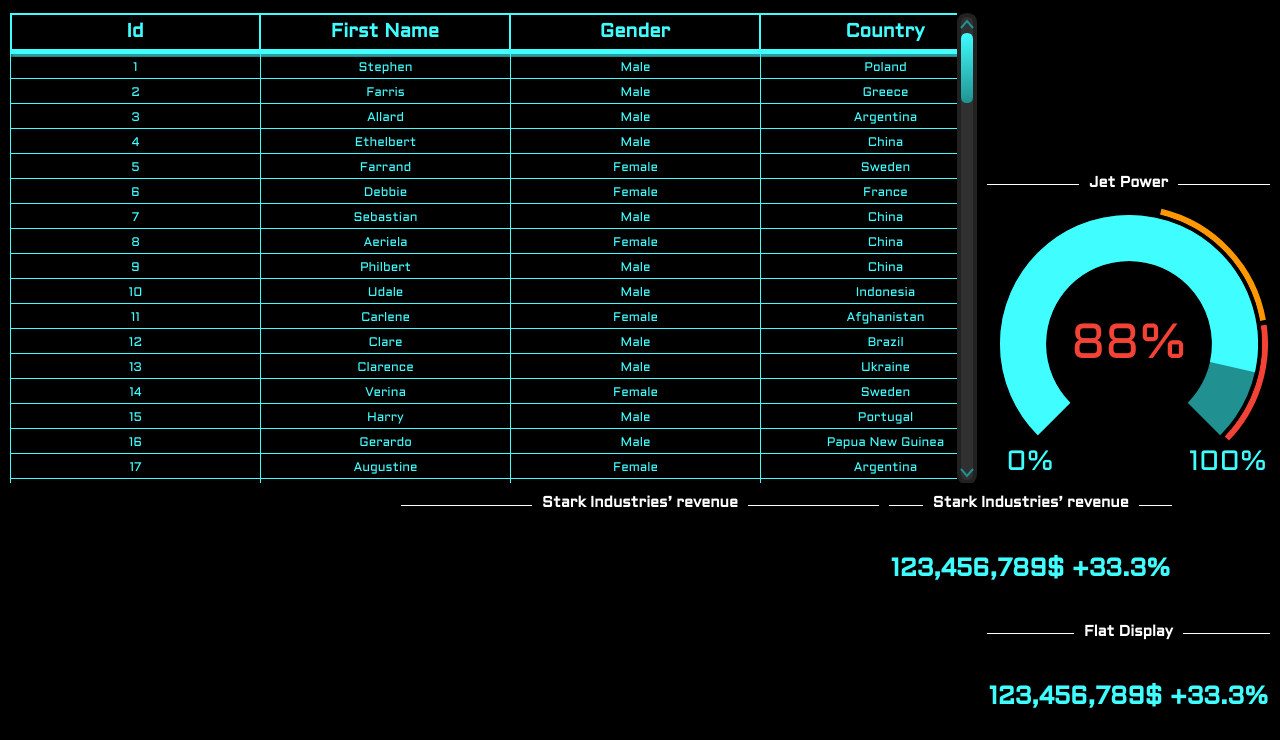
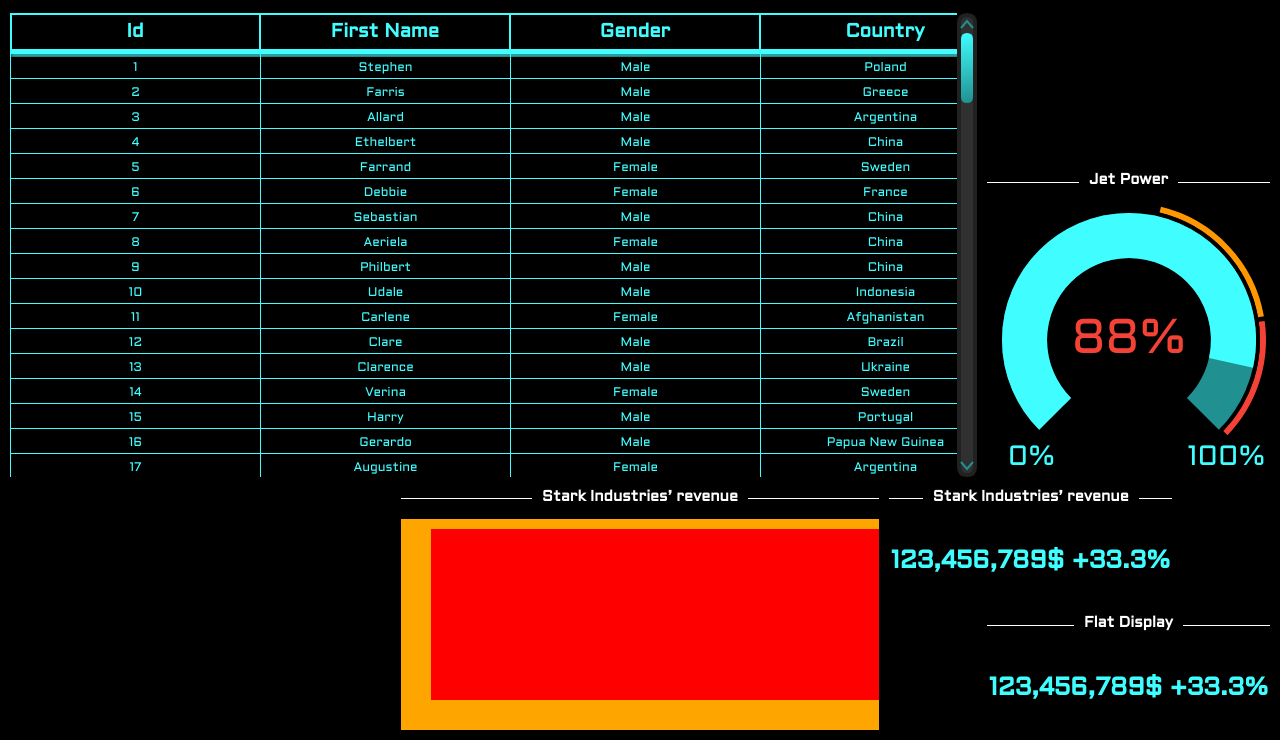
Before and after one commit to seektor/Canvas_renderer, a website built with webpack: page src/index.html in a window 1280 px wide. Shown: the part 60-800 px from the top of the page. Built offline with nearby package versions, Linux system fonts and the light colour scheme.

Commit message:
Some LineChart code.

```diff
--- /dev/null
+++ b/src/CanvasComponents/components/LineChart/layers/CLineChartAxesLayer.ts
@@ -0,0 +1,20 @@
+import { AbstractCanvasLayer } from '../../../../CanvasRenderer/AbstractCanvasLayer';
+import { TLayerParams } from '../../../../CanvasRenderer/structures/TLayerParams';
+import { CLineChartModel } from '../CLineChartModel';
+import { CLineChartPainter } from '../styles/CLineChartPainter';
+
+export class CLineChartAxesLayer extends AbstractCanvasLayer {
+
+    protected model: CLineChartModel;
+    private painter: CLineChartPainter;
+
+    constructor(params: TLayerParams<CLineChartModel, unknown>) {
+        super(params);
+        this.painter = this.model.getCanvasPainter();
+        this.renderSelf();
+    }
+
+    public renderSelf(): void {
+        this.fillContent('orange');
+    }
+}
--- /dev/null
+++ b/src/CanvasComponents/components/LineChart/layers/CLineChartDataLayer.ts
@@ -0,0 +1,20 @@
+import { AbstractCanvasLayer } from '../../../../CanvasRenderer/AbstractCanvasLayer';
+import { TLayerParams } from '../../../../CanvasRenderer/structures/TLayerParams';
+import { CLineChartModel } from '../CLineChartModel';
+import { CLineChartPainter } from '../styles/CLineChartPainter';
+
+export class CLineChartDataLayer extends AbstractCanvasLayer {
+
+    protected model: CLineChartModel;
+    private painter: CLineChartPainter;
+
+    constructor(params: TLayerParams<CLineChartModel, unknown>) {
+        super(params);
+        this.painter = this.model.getCanvasPainter();
+        this.renderSelf();
+    }
+
+    public renderSelf(): void {
+        this.fillContent('red');
+    }
+}
--- a/src/CanvasComponents/components/LineChart/stages/CLineChartMainStage.ts
+++ b/src/CanvasComponents/components/LineChart/stages/CLineChartMainStage.ts
@@ -1,6 +1,10 @@
 import { AbstractCanvasStage } from '../../../../CanvasRenderer/AbstractCanvasStage';
 import { TLayerParams } from '../../../../CanvasRenderer/structures/TLayerParams';
+import { TLayerRenderParams } from '../../../../CanvasRenderer/structures/TLayerRenderParams';
+import { TRect } from '../../../../CanvasRenderer/structures/TRect';
 import { CLineChartModel } from '../CLineChartModel';
+import { CLineChartAxesLayer } from '../layers/CLineChartAxesLayer';
+import { CLineChartDataLayer } from '../layers/CLineChartDataLayer';
 import { CLineChartPainter } from '../styles/CLineChartPainter';
 
 export class CLineChartMainStage extends AbstractCanvasStage {
@@ -18,7 +22,30 @@ export class CLineChartMainStage extends AbstractCanvasStage {
         this.model.getCanvasPainter().drawBackground(this.layerContext, this.getLayerRect());
     }
 
+    private getAxesLayerRenderParams(): TLayerRenderParams {
+        return {
+            dX: 0,
+            dY: 0,
+            height: this.layerHeight,
+            width: this.layerWidth
+        }
+    }
+
+    private getDataLayerRenderParams(): TLayerRenderParams {
+        const chartRect: TRect = this.canvasPainter.getChartRect(this);
+        return {
+            dX: chartRect.x,
+            dY: chartRect.y,
+            height: chartRect.height,
+            width: chartRect.width
+        }
+    }
+
     protected createLayers(): void {
+        const axesLayer: CLineChartAxesLayer = new CLineChartAxesLayer({ layerHost: this, globalViewport: this.globalViewport, model: this.model, layerParamsExtractor: (layer) => this.getAxesLayerRenderParams() });
+        this.addLayer(axesLayer);
 
+        const dataLayer: CLineChartDataLayer = new CLineChartDataLayer({ layerHost: this, globalViewport: this.globalViewport, model: this.model, layerParamsExtractor: (layer) => this.getDataLayerRenderParams() });
+        this.addLayer(dataLayer);
     }
 }
--- a/src/CanvasComponents/components/LineChart/styles/CLineChartPainter.ts
+++ b/src/CanvasComponents/components/LineChart/styles/CLineChartPainter.ts
@@ -1,12 +1,19 @@
 import { TThemeStyles } from '../../../../app/services/themingService/structures/TThemeStyles';
 import ThemingService from '../../../../app/services/themingService/ThemingService';
+import { TDimensions } from '../../../../CanvasRenderer/structures/TDimensions';
 import { TRect } from '../../../../CanvasRenderer/structures/TRect';
 import { CanvasBasePainter } from '../../../../CanvasRenderer/utils/painter/CanvasBasePainter';
+import { TCanvasStyles } from '../../../../CanvasRenderer/utils/painter/structures/TCanvasStyles';
+import { CLineChartAxesLayer } from '../layers/CLineChartAxesLayer';
+import { CLineChartMainStage } from '../stages/CLineChartMainStage';
 import { TLineChartStyles } from './TLineChartStyles';
 
 export class CLineChartPainter extends CanvasBasePainter {
 
     private styles: TLineChartStyles;
+    private readonly axisLineWidth: number = 3;
+    private readonly axisLineIndicatorWidth: number = 2;
+    private readonly chartLineWidth: number = 4;
 
     constructor() {
         super();
@@ -17,6 +24,7 @@ export class CLineChartPainter extends CanvasBasePainter {
         const theme: TThemeStyles = ThemingService.getTheme();
         this.styles = {
             colorBackground: theme.colorBackgroundDark,
+            colorAxes: theme.colorPrimary
         }
     }
 
@@ -24,4 +32,27 @@ export class CLineChartPainter extends CanvasBasePainter {
         this.fillRect(ctx, rect, { fillStyle: this.styles.colorBackground });
     }
 
+    public getChartRect(layer: CLineChartMainStage | CLineChartAxesLayer): TRect {
+        const parentLayerDimensions: TDimensions = layer.getLayerDimensions();
+        const topPadding: number = Math.min(Math.round(parentLayerDimensions.height * 0.1), 10);
+        const bottomPadding: number = Math.min(Math.round(parentLayerDimensions.height * 0.2), 30);
+        const leftPadding: number = Math.min(bottomPadding, parentLayerDimensions.width);
+        return {
+            height: parentLayerDimensions.height - topPadding - bottomPadding,
+            width: parentLayerDimensions.width - leftPadding,
+            x: leftPadding,
+            y: topPadding
+        }
+    }
+
+    public drawAxes(layer: CLineChartAxesLayer): void {
+        const ctx: CanvasRenderingContext2D = layer.getLayerContext();
+        const chartRect: TRect = this.getChartRect(layer);
+        const styles: Partial<TCanvasStyles> = {
+            lineWidth: this.axisLineWidth
+        }
+        // vertical Axis
+        // const vaX: number =
+    }
+
 }
--- a/src/CanvasComponents/components/LineChart/styles/TLineChartStyles.ts
+++ b/src/CanvasComponents/components/LineChart/styles/TLineChartStyles.ts
@@ -1,3 +1,4 @@
 export interface TLineChartStyles {
     colorBackground: string;
+    colorAxes: string;
 }
--- a/src/CanvasRenderer/AbstractCanvasLayer.ts
+++ b/src/CanvasRenderer/AbstractCanvasLayer.ts
@@ -64,6 +64,10 @@ export abstract class AbstractCanvasLayer implements ILayer {
         return { x: this.dX, y: this.dY, relativity: LayerRelativity.Parent };
     }
 
+    public getLayerContext(): CanvasRenderingContext2D {
+        return this.layerContext;
+    }
+
     protected clear(): void {
         this.layerContext.clearRect(this.sX, this.sY, this.sWidth, this.sHeight);
     }
@@ -124,14 +128,14 @@ export abstract class AbstractCanvasLayer implements ILayer {
         context.drawImage(this.layer, this.sX, this.sY, this.sWidth, this.sHeight, this.dX, this.dY, this.dWidth, this.dHeight);
     }
 
-    protected getLayerDimensions(): TDimensions {
+    public getLayerDimensions(): TDimensions {
         return {
             height: this.layerHeight,
             width: this.layerWidth
         }
     }
 
-    protected getLayerRect(): TRect {
+    public getLayerRect(): TRect {
         return {
             height: this.layerHeight,
             width: this.layerWidth,
@@ -167,6 +171,13 @@ export abstract class AbstractCanvasLayer implements ILayer {
         this.layerHost.notifyRenderChanges();
     }
 
+    protected fillContent(color: string): void {
+        const initialColor: string = this.layerContext.fillStyle as string;
+        this.layerContext.fillStyle = color;
+        this.layerContext.fillRect(0, 0, this.layerWidth, this.layerHeight);
+        this.layerContext.fillStyle = initialColor;
+    }
+
     public isPierced(coords: TCoords): boolean {
         return this.isBetween(coords.x, this.sX, this.sX + this.sWidth) && this.isBetween(coords.y, this.sY, this.sY + this.sHeight);
     }
--- a/src/CanvasRenderer/utils/painter/CanvasBasePainter.ts
+++ b/src/CanvasRenderer/utils/painter/CanvasBasePainter.ts
@@ -44,7 +44,7 @@ export class CanvasBasePainter {
         this.applyStyles(ctx, savedStyles);
     }
 
-    public fillRect(ctx: CanvasRenderingContext2D, rect: TRect, styles: Partial<TFillRectStyles>): void {
+    protected fillRect(ctx: CanvasRenderingContext2D, rect: TRect, styles: Partial<TFillRectStyles>): void {
         const savedStyles: Partial<TCanvasStyles> = this.extractStyles(ctx, Object.keys(styles) as Array<(keyof TCanvasStyles)>);
         this.applyStyles(ctx, styles);
         ctx.fillRect(rect.x, rect.y, rect.width, rect.height);
--- a/src/app/components/Body/body.scss
+++ b/src/app/components/Body/body.scss
@@ -3,7 +3,7 @@
     background-color: $ColorBackgroundDark;
     overflow: hidden;
     box-sizing: border-box;
-    padding: 0 10px 0 10px;
+    padding: 0 10px 10px 10px;
 
     &__grid {
         height: 100%;
```
